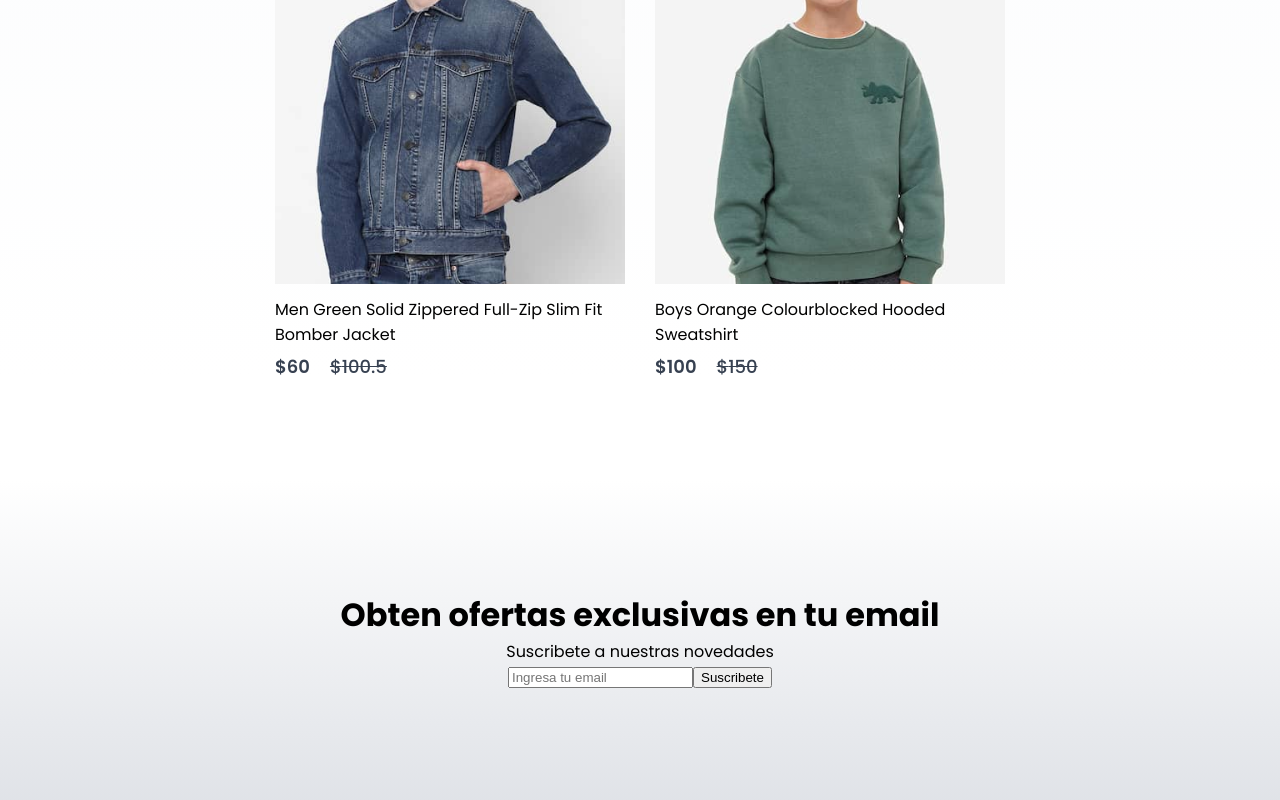
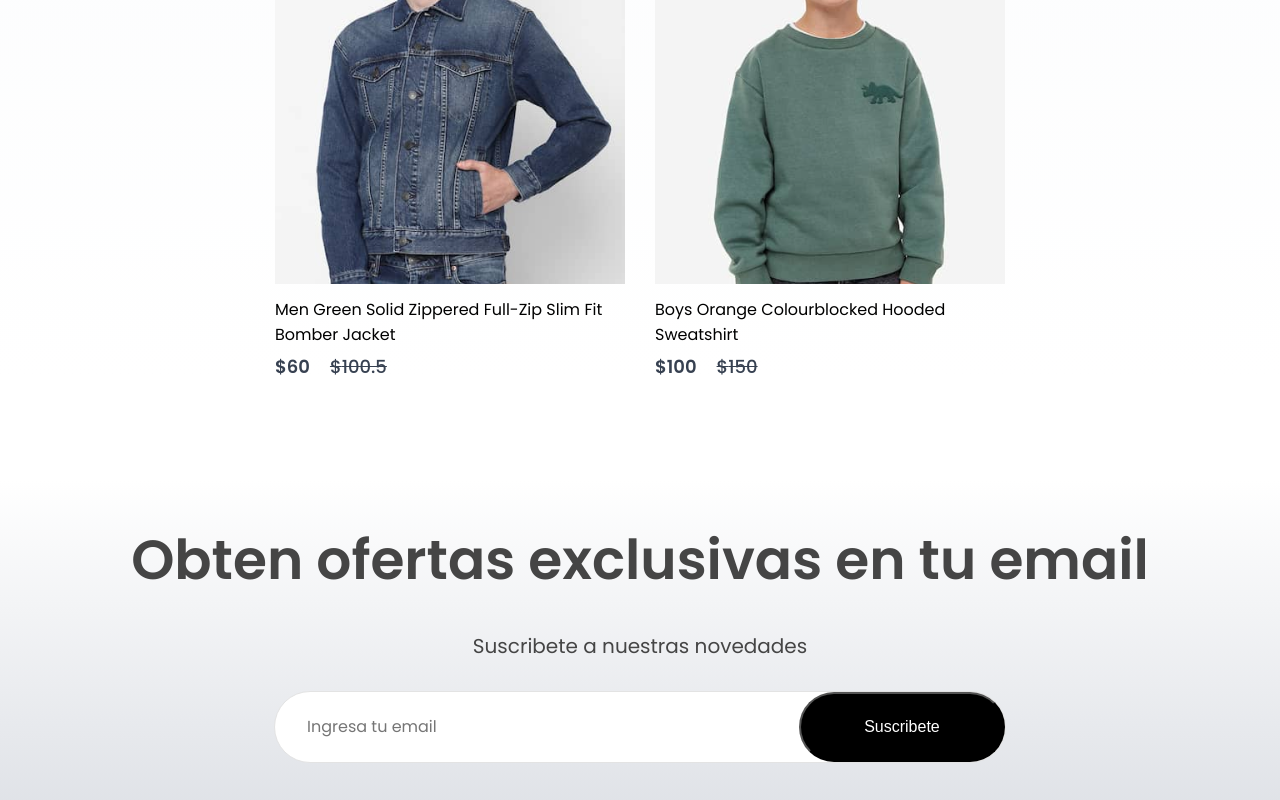
Before and after one commit to khennier/ecommerce, a React (Create React App) app in the folder frontend/: page / in a window 1280 px wide. Shown: the part 4311-5111 px from the top of the page. Built offline with nearby package versions, Linux system fonts and the light colour scheme.

Commit message:
ACtualizando newsletter

```diff
--- a/frontend/src/components/Newsletter/Newsletter.css
+++ b/frontend/src/components/Newsletter/Newsletter.css
@@ -8,4 +8,49 @@
     margin: auto;
     margin-top: 100px;
     background: linear-gradient(180deg, #ffffff, #bac0cb72); /* Degradado gris */
+    gap: 30px;
 }
+
+.newsletter h1 {
+    color: #454545;
+    font-size: 55px;
+    font-weight: 600;
+}
+
+.newsletter p {
+    color: #454545;
+    font-size: 20px;
+}
+
+.newsletter div {
+    display: flex;
+    align-items: center;
+    justify-content: space-between;
+    background: white;
+    width: 730px;
+    height: 70px;
+    border-radius: 80px;
+    border: 1px solid #e3e3e3;
+
+}
+
+.newsletter input {
+    width: 500px;
+    margin-left: 30px;
+    border: none;
+    outline: none;
+    color: #616161;
+    font-family: Poppins;
+    font-size: 16px;
+}
+
+.newsletter div button {
+    width: 210px;
+    height: 70px;
+    border-radius: 80px;
+    background: black;
+    color: white;
+    font-size: 16px;
+    cursor: pointer;
+
+}
```
